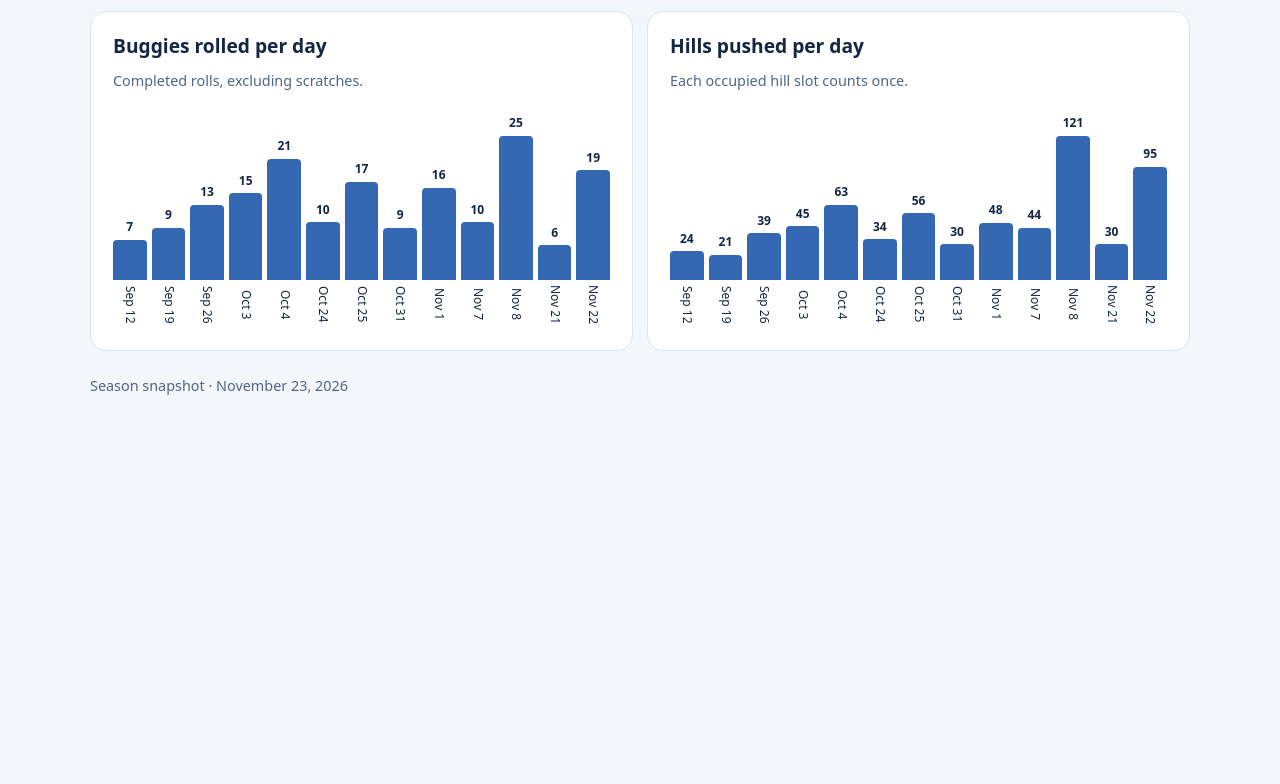
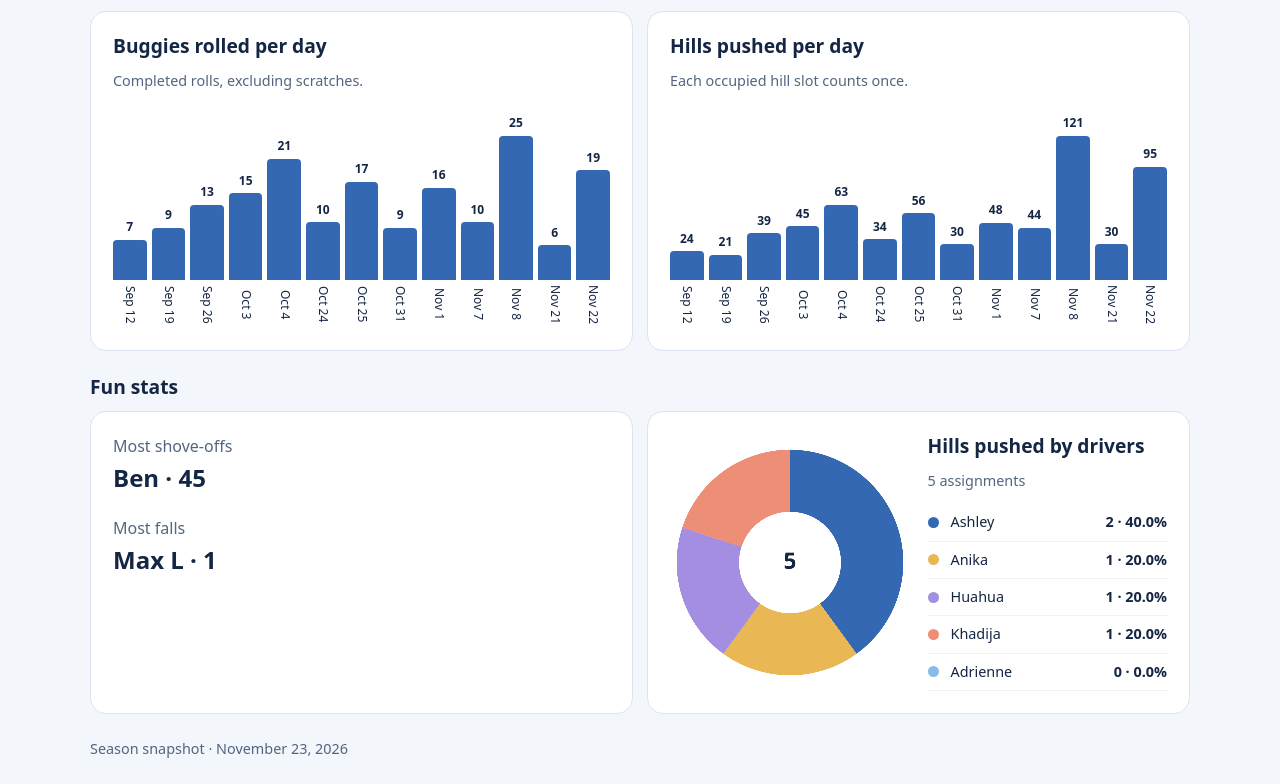
Before and after one commit to maxlang7/buggy-rolls-dashboard, a plain HTML site: page index.html in a window 1280 px wide. Shown: the part 671-1455 px from the top of the page. Before the commit the page ends 1092 px from the top, so only its background shows below. Drawn offline with Linux system fonts and the light colour scheme.

Commit message:
Add fun stats and a driver pushing donut

```diff
--- a/app.js
+++ b/app.js
@@ -148,27 +148,38 @@ function createBreakdown(container) {
 
   return function render(label, rows, animate) {
     const total = rows.reduce((sum, [, count]) => sum + count, 0);
+    const scale = total || 1;
     let cumulative = 0;
-    slices = rows.map(([name, count, hill], i) => {
-      const from = origin + tau * cumulative / total;
+    const parts = rows.map(([name, count, hill], i) => {
+      const from = origin + tau * cumulative / scale;
       cumulative += count;
       return {
-        name, count, from, end: origin + tau * cumulative / total,
+        name, count, from, end: origin + tau * cumulative / scale,
         color: colors[(hill ?? i) % colors.length],
       };
     });
+    slices = parts.filter(part => part.count > 0);
     title.textContent = label;
     note.textContent = total + (total === 1 ? ' assignment' : ' assignments');
-    legend.replaceChildren(...slices.map(({ name, count, color }) => {
+    legend.replaceChildren(...parts.map(({ name, count, color }) => {
       const li = make('li');
       const dot = make('span', undefined, 'dot');
       dot.style.background = color;
-      li.append(dot, make('span', name), make('strong', count + ' · ' + (100 * count / total).toFixed(1) + '%'));
+      li.append(dot, make('span', name), make('strong', count + ' · ' + (100 * count / scale).toFixed(1) + '%'));
       return li;
     }));
     draw(total, animate);
   };
 }
+
+const shoveOffs = pushers.map(([name, hill1, hill2, , hill3, hill4]) => [name, hill1 + hill2 + hill3 + hill4]);
+const [shoveOffLeader, shoveOffCount] = shoveOffs.reduce((leader, pusher) => pusher[1] > leader[1] ? pusher : leader);
+el('shove-off-record').textContent = shoveOffLeader + ' · ' + shoveOffCount;
+
+const driverRows = ['Anika', 'Adrienne', 'Huahua', 'Khadija', 'Ashley'].map(name =>
+  [name, rankedPushers.find(pusher => pusher.name === name)?.total ?? 0]
+).sort((a, b) => b[1] - a[1] || a[0].localeCompare(b[0]));
+const renderDriverChart = createBreakdown(el('driver-chart'));
 
 const hillCharts = season.hills.map(([label], index) => {
   const card = make('article', undefined, 'card');
@@ -210,6 +221,7 @@ function updatePusher(animate) {
 }
 
 function renderActive(animate) {
+  if (!el('overview').hidden) renderDriverChart('Hills pushed by drivers', driverRows, animate);
   if (!el('explore').hidden) hillCharts.forEach(render => render(animate));
   if (!el('pushers').hidden) updatePusher(animate);
 }
--- a/index.html
+++ b/index.html
@@ -11,9 +11,9 @@
     if (savedTheme === 'light' || savedTheme === 'dark') document.documentElement.dataset.theme = savedTheme;
   } catch {}
 </script>
-<link rel="stylesheet" href="style.css?v=overview-totals">
+<link rel="stylesheet" href="style.css?v=fun-stats">
 <script defer src="data.js?v=overview-totals"></script>
-<script defer src="app.js?v=overview-totals"></script>
+<script defer src="app.js?v=fun-stats"></script>
 </head>
 <body>
 <header><div class="shell top">
@@ -33,6 +33,18 @@
 <article class="card"><h2>Buggies rolled per day</h2><p class="muted">Completed rolls, excluding scratches.</p><div id="buggies-per-day" class="days"></div></article>
 <article class="card"><h2>Hills pushed per day</h2><p class="muted">Each occupied hill slot counts once.</p><div id="hills-per-day" class="days"></div></article>
 </div>
+<section class="fun-stats" aria-labelledby="fun-stats-title">
+  <h2 id="fun-stats-title">Fun stats</h2>
+  <div class="charts">
+    <article class="card">
+      <dl class="fun-records">
+        <div><dt>Most shove-offs</dt><dd id="shove-off-record"></dd></div>
+        <div><dt>Most falls</dt><dd>Max L · 1</dd></div>
+      </dl>
+    </article>
+    <article class="card" id="driver-chart"></article>
+  </div>
+</section>
 </section>
 <section id="explore" hidden>
 <div class="intro"><p class="season">2026–27 season</p><h1>Explore the hills</h1></div>
--- a/style.css
+++ b/style.css
@@ -288,6 +288,27 @@ footer {
   gap:14px;
 }
 
+.fun-stats { margin-top:24px; }
+
+.fun-records {
+  display:grid;
+  gap:20px;
+  margin:0;
+}
+
+.fun-records dt { color:var(--muted); }
+
+.fun-records dd {
+  margin:0;
+  font-size:1.5rem;
+  font-weight:700;
+}
+
+#driver-chart .breakdown {
+  gap:18px;
+  padding:0;
+}
+
 .hill-charts .breakdown {
   gap:18px;
   padding:0;
```
